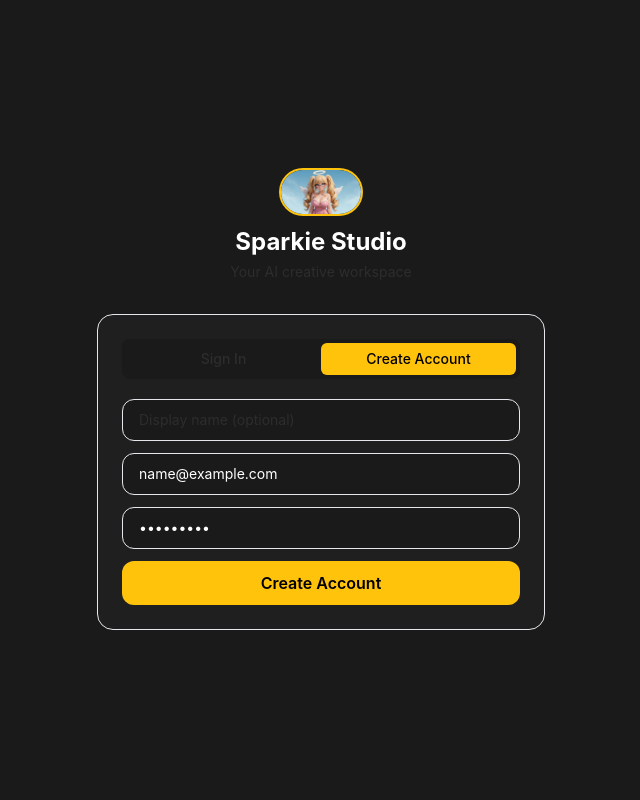
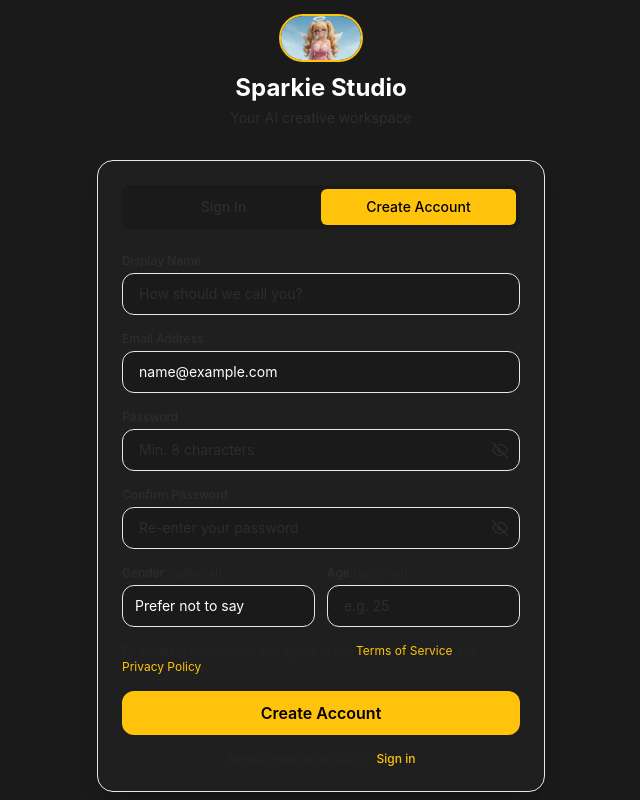
Before and after one commit to Draguniteus/sparkie-studio, a Next.js app: page /auth/signin in a window 1280 px wide. Both pictures are taken after typing "name@example.com", "Sample123" into the empty fields and a click on the button "Create Account". Shown: the whole page, without its empty margins (319-959 px from the left). Built offline with nearby package versions, Linux system fonts and the light colour scheme.

Commit message:
feat: professional signin — show/hide password, confirm password, gender, age fields

```diff
--- a/src/app/auth/signin/page.tsx
+++ b/src/app/auth/signin/page.tsx
@@ -6,13 +6,67 @@ import { useRouter, useSearchParams } from 'next/navigation';
 import Image from 'next/image';
 import { Suspense } from 'react';
 
+function EyeIcon({ open }: { open: boolean }) {
+  return open ? (
+    <svg xmlns="http://www.w3.org/2000/svg" viewBox="0 0 24 24" fill="none"
+      stroke="currentColor" strokeWidth={2} strokeLinecap="round" strokeLinejoin="round"
+      className="w-4 h-4">
+      <path d="M1 12s4-8 11-8 11 8 11 8-4 8-11 8-11-8-11-8z" />
+      <circle cx="12" cy="12" r="3" />
+    </svg>
+  ) : (
+    <svg xmlns="http://www.w3.org/2000/svg" viewBox="0 0 24 24" fill="none"
+      stroke="currentColor" strokeWidth={2} strokeLinecap="round" strokeLinejoin="round"
+      className="w-4 h-4">
+      <path d="M17.94 17.94A10.07 10.07 0 0112 20c-7 0-11-8-11-8a18.45 18.45 0 015.06-5.94M9.9 4.24A9.12 9.12 0 0112 4c7 0 11 8 11 8a18.5 18.5 0 01-2.16 3.19m-6.72-1.07a3 3 0 11-4.24-4.24" />
+      <line x1="1" y1="1" x2="23" y2="23" />
+    </svg>
+  );
+}
+
+function PasswordInput({
+  value, onChange, placeholder, id,
+}: {
+  value: string;
+  onChange: (v: string) => void;
+  placeholder: string;
+  id: string;
+}) {
+  const [show, setShow] = useState(false);
+  return (
+    <div className="relative">
+      <input
+        id={id}
+        type={show ? 'text' : 'password'}
+        placeholder={placeholder}
+        value={value}
+        required
+        onChange={e => onChange(e.target.value)}
+        className="w-full bg-hive-600 border border-hive-border text-white placeholder-hive-300 rounded-xl px-4 py-2.5 text-sm focus:outline-none focus:border-honey-500 pr-10"
+      />
+      <button
+        type="button"
+        onClick={() => setShow(s => !s)}
+        className="absolute right-3 top-1/2 -translate-y-1/2 text-hive-300 hover:text-honey-400 transition-colors"
+        tabIndex={-1}
+        aria-label={show ? 'Hide password' : 'Show password'}
+      >
+        <EyeIcon open={show} />
+      </button>
+    </div>
+  );
+}
+
 function SignInContent() {
   const router = useRouter();
   const params = useSearchParams();
   const [mode, setMode] = useState<'signin' | 'register'>('signin');
   const [email, setEmail] = useState('');
   const [password, setPassword] = useState('');
+  const [confirmPassword, setConfirmPassword] = useState('');
   const [displayName, setDisplayName] = useState('');
+  const [gender, setGender] = useState('');
+  const [age, setAge] = useState('');
   const [error, setError] = useState('');
   const [info, setInfo] = useState('');
   const [loading, setLoading] = useState(false);
@@ -27,10 +81,36 @@ function SignInContent() {
     if (err === 'missing_token') setError('Missing token.');
   }, [params]);
 
+  const resetForm = () => {
+    setError('');
+    setInfo('');
+    setPassword('');
+    setConfirmPassword('');
+    setGender('');
+    setAge('');
+  };
+
   const handleSubmit = async (e: React.FormEvent) => {
     e.preventDefault();
     setError('');
     setInfo('');
+
+    if (mode === 'register') {
+      if (password !== confirmPassword) {
+        setError('Passwords do not match.');
+        return;
+      }
+      if (password.length < 8) {
+        setError('Password must be at least 8 characters.');
+        return;
+      }
+      const ageNum = age ? parseInt(age, 10) : null;
+      if (age && (isNaN(ageNum!) || ageNum! < 13 || ageNum! > 120)) {
+        setError('Please enter a valid age (13–120).');
+        return;
+      }
+    }
+
     setLoading(true);
 
     try {
@@ -38,7 +118,13 @@ function SignInContent() {
         const res = await fetch('/api/auth/register', {
           method: 'POST',
           headers: { 'Content-Type': 'application/json' },
-          body: JSON.stringify({ email, password, displayName }),
+          body: JSON.stringify({
+            email,
+            password,
+            displayName,
+            gender: gender || null,
+            age: age ? parseInt(age, 10) : null,
+          }),
         });
         const data = await res.json();
         if (!res.ok) { setError(data.error); setLoading(false); return; }
@@ -69,6 +155,8 @@ function SignInContent() {
   const inputClass =
     'w-full bg-hive-600 border border-hive-border text-white placeholder-hive-300 rounded-xl px-4 py-2.5 text-sm focus:outline-none focus:border-honey-500';
 
+  const labelClass = 'block text-xs font-medium text-hive-300 mb-1';
+
   if (checkEmail) {
     return (
       <div className="min-h-screen bg-hive-600 flex items-center justify-center p-4">
@@ -77,7 +165,8 @@ function SignInContent() {
             <div className="text-4xl mb-4">📬</div>
             <h2 className="text-xl font-bold text-white mb-2">Check your email</h2>
             <p className="text-hive-300 text-sm mb-6">
-              We sent a verification link to <span className="text-honey-500">{email}</span>.
+              We sent a verification link to{' '}
+              <span className="text-honey-500">{email}</span>.
               Click it to activate your account.
             </p>
             <p className="text-hive-400 text-xs">Didn&apos;t get it? Check spam, or{' '}
@@ -110,14 +199,14 @@ function SignInContent() {
         </div>
 
         {/* Card */}
-        <div className="bg-hive-500 rounded-2xl p-6 border border-hive-border">
+        <div className="bg-hive-500 rounded-2xl p-6 border border-hive-border shadow-xl">
           {/* Tabs */}
-          <div className="flex mb-5 bg-hive-600 rounded-lg p-1">
+          <div className="flex mb-6 bg-hive-600 rounded-lg p-1">
             {(['signin', 'register'] as const).map(m => (
               <button
                 key={m}
-                onClick={() => { setMode(m); setError(''); setInfo(''); }}
-                className={`flex-1 py-1.5 rounded-md text-sm font-medium transition-colors ${
+                onClick={() => { setMode(m); resetForm(); }}
+                className={`flex-1 py-2 rounded-md text-sm font-medium transition-colors ${
                   mode === m ? 'bg-honey-500 text-black' : 'text-hive-300 hover:text-white'
                 }`}
               >
@@ -132,37 +221,112 @@ function SignInContent() {
             </div>
           )}
 
-          <form onSubmit={handleSubmit} className="space-y-3">
+          <form onSubmit={handleSubmit} className="space-y-4">
             {mode === 'register' && (
+              <>
+                {/* Display Name */}
+                <div>
+                  <label htmlFor="displayName" className={labelClass}>Display Name</label>
                   <input
+                    id="displayName"
                     type="text"
-                placeholder="Display name (optional)"
+                    placeholder="How should we call you?"
                     value={displayName}
                     onChange={e => setDisplayName(e.target.value)}
                     className={inputClass}
                   />
+                </div>
+              </>
             )}
+
+            {/* Email */}
+            <div>
+              <label htmlFor="email" className={labelClass}>Email Address</label>
               <input
+                id="email"
                 type="email"
-              placeholder="Email"
+                placeholder="you@example.com"
                 value={email}
                 required
                 onChange={e => setEmail(e.target.value)}
                 className={inputClass}
               />
+            </div>
+
+            {/* Password */}
+            <div>
+              <label htmlFor="password" className={labelClass}>Password</label>
+              <PasswordInput
+                id="password"
+                value={password}
+                onChange={setPassword}
+                placeholder={mode === 'register' ? 'Min. 8 characters' : 'Enter your password'}
+              />
+            </div>
+
+            {mode === 'register' && (
+              <>
+                {/* Confirm Password */}
+                <div>
+                  <label htmlFor="confirmPassword" className={labelClass}>Confirm Password</label>
+                  <PasswordInput
+                    id="confirmPassword"
+                    value={confirmPassword}
+                    onChange={setConfirmPassword}
+                    placeholder="Re-enter your password"
+                  />
+                </div>
+
+                {/* Gender + Age row */}
+                <div className="grid grid-cols-2 gap-3">
+                  <div>
+                    <label htmlFor="gender" className={labelClass}>Gender <span className="text-hive-400">(optional)</span></label>
+                    <select
+                      id="gender"
+                      value={gender}
+                      onChange={e => setGender(e.target.value)}
+                      className="w-full bg-hive-600 border border-hive-border text-white rounded-xl px-3 py-2.5 text-sm focus:outline-none focus:border-honey-500 appearance-none"
+                    >
+                      <option value="">Prefer not to say</option>
+                      <option value="male">Male</option>
+                      <option value="female">Female</option>
+                      <option value="non_binary">Non-binary</option>
+                      <option value="other">Other</option>
+                    </select>
+                  </div>
+                  <div>
+                    <label htmlFor="age" className={labelClass}>Age <span className="text-hive-400">(optional)</span></label>
                     <input
-              type="password"
-              placeholder="Password"
-              value={password}
-              required
-              onChange={e => setPassword(e.target.value)}
+                      id="age"
+                      type="number"
+                      min={13}
+                      max={120}
+                      placeholder="e.g. 25"
+                      value={age}
+                      onChange={e => setAge(e.target.value)}
                       className={inputClass}
                     />
-            {error && <p className="text-red-400 text-xs">{error}</p>}
+                  </div>
+                </div>
+
+                <p className="text-hive-400 text-xs">
+                  By creating an account, you agree to our{' '}
+                  <span className="text-honey-500 cursor-pointer hover:underline">Terms of Service</span>{' '}and{' '}
+                  <span className="text-honey-500 cursor-pointer hover:underline">Privacy Policy</span>.
+                </p>
+              </>
+            )}
+
+            {error && (
+              <div className="bg-red-900/40 border border-red-700 text-red-300 rounded-xl px-4 py-2.5 text-sm">
+                {error}
+              </div>
+            )}
+
             <button
               type="submit"
               disabled={loading}
-              className="w-full bg-honey-500 hover:bg-honey-400 text-black font-semibold py-2.5 rounded-xl transition-colors disabled:opacity-50"
+              className="w-full bg-honey-500 hover:bg-honey-400 text-black font-semibold py-2.5 rounded-xl transition-colors disabled:opacity-50 mt-2"
             >
               {loading ? 'Loading…' : mode === 'signin' ? 'Sign In' : 'Create Account'}
             </button>
@@ -170,12 +334,24 @@ function SignInContent() {
 
           {mode === 'signin' && (
             <p className="text-center text-hive-400 text-xs mt-4">
-              No account?{' '}
+              Don&apos;t have an account?{' '}
               <button
-                onClick={() => { setMode('register'); setError(''); }}
-                className="text-honey-500 hover:underline"
+                onClick={() => { setMode('register'); resetForm(); }}
+                className="text-honey-500 hover:underline font-medium"
               >
                 Create one
+              </button>
+            </p>
+          )}
+
+          {mode === 'register' && (
+            <p className="text-center text-hive-400 text-xs mt-4">
+              Already have an account?{' '}
+              <button
+                onClick={() => { setMode('signin'); resetForm(); }}
+                className="text-honey-500 hover:underline font-medium"
+              >
+                Sign in
               </button>
             </p>
           )}
```
Lines whose indentation alone changed are shown as unchanged.
